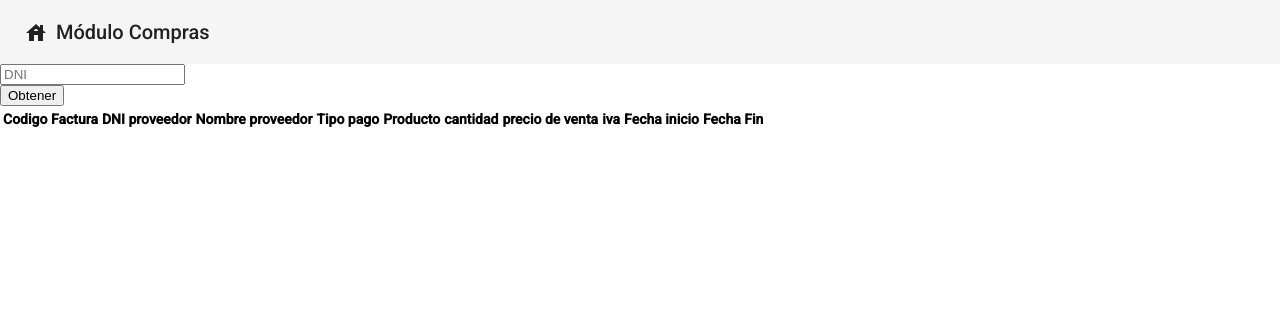
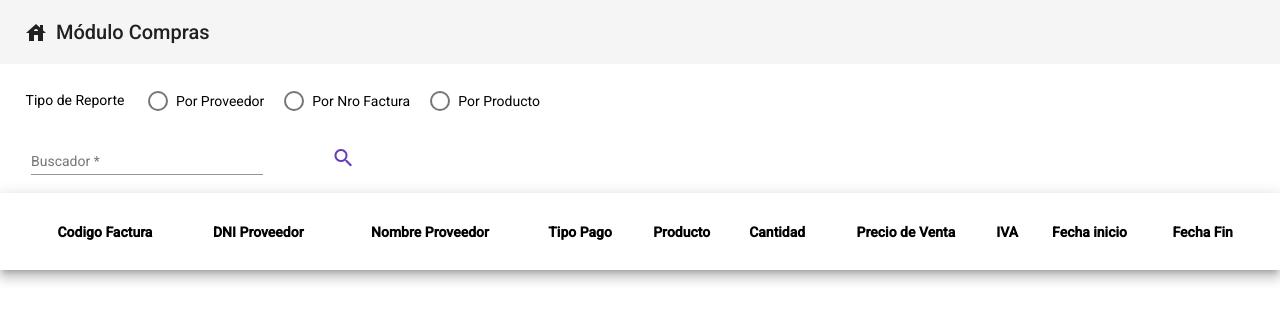
Before and after one commit to RGAC98/app-compras, an Angular app: page /reportes in a window 1280 px wide. Shown: the top 322 px of the page. Built offline with nearby package versions, Linux system fonts and the light colour scheme.

Commit message:
Feat: Diseño y Funcionalidad de los reportes

```diff
--- a/package.json
+++ b/package.json
@@ -27,7 +27,7 @@
   },
   "devDependencies": {
     "@angular-devkit/build-angular": "~0.1102.10",
-    "@angular/cli": "~11.2.10",
+    "@angular/cli": "^11.2.14",
     "@angular/compiler-cli": "~11.2.11",
     "@types/jasmine": "~3.6.0",
     "@types/node": "^12.11.1",
--- a/src/app/_services/api-compras.service.ts
+++ b/src/app/_services/api-compras.service.ts
@@ -16,4 +16,12 @@ export class ApiComprasService
   {
     return this.compras.get(this.ruta+"/factura_detalle/proveedor/"+dni)
   }
+  getFacturaDetallePorNroFactura(nroFactura)
+  {
+    return this.compras.get(this.ruta+"/factura_detalle/nroFactura/"+nroFactura)
+  }
+  getFacturaDetallePorCodigoProducto(codigoProducto)
+  {
+    return this.compras.get(this.ruta+"/factura_detalle/producto/"+codigoProducto)
+  }
 }
--- a/src/app/factura_detalle/reportes/reportes.component.css
+++ b/src/app/factura_detalle/reportes/reportes.component.css
@@ -0,0 +1,40 @@
+.example-form {
+  min-width: 150px;
+  max-width: 400px;
+  width: 100%;
+  margin-left: 10%;
+}
+
+.example-full-width {
+  width: 75%;
+}
+
+table {
+  width: 100%;
+  padding: 2%;
+}
+
+.item {
+  text-align: center;
+  padding-top: 2%;
+}
+
+.check_box {
+  margin: 2%;
+}
+
+.check_item {
+  margin-right: 10px;
+}
+
+.example-margin {
+  margin: 0 10px;
+}
+.search {
+  margin-left: 0px;
+}
+
+.buscador_container {
+  flex-direction: row;
+  columns: 4;
+}
--- a/src/app/factura_detalle/reportes/reportes.component.html
+++ b/src/app/factura_detalle/reportes/reportes.component.html
@@ -1,38 +1,57 @@
-<div>
-    <input type="text" placeholder="DNI" [(ngModel)]="dni" [ngModelOptions]="{standalone: true}" required>
+<div class="check_box">
+    <mat-radio-group [(ngModel)]="parametro" [ngModelOptions]="{standalone: true}">
+        <label class="check_item">Tipo de Reporte </label>
+        <mat-radio-button class="example-margin" value="Proveedor">Por Proveedor</mat-radio-button>
+        <mat-radio-button class="example-margin" value="nroFactura">Por Nro Factura</mat-radio-button>
+        <mat-radio-button class="example-margin" value="Producto">Por Producto</mat-radio-button>
+    </mat-radio-group>
 </div>
-<div>
-    <button type="submit" (click)="ObtenerFacturasDetallePorProveedorDNI()">Obtener</button>
+
+<div class="buscador_container">
+<form class="example-form">
+    <mat-form-field class="example-full-width">
+        <mat-label>Buscador</mat-label>
+        <input matInput type="text" placeholder="Parámetro" [(ngModel)]="buscador" [ngModelOptions]="{standalone: true}" required>
+    </mat-form-field>
+</form>
+
+<!-- <div class="aux"> -->
+    <button class="search" mat-icon-button color="primary" type="submit" (click)="Filtro()"><mat-icon>search</mat-icon></button>
+<!-- </div> -->
 </div>
-<div>
+
+<div class="tabla table-responsive mat-elevation-z8">
     <table>
         <thead>
             <tr>
                 <th>Codigo Factura</th>
-                <th>DNI proveedor</th>
-                <th>Nombre proveedor</th>
-                <th>Tipo pago</th>
+                <th>DNI Proveedor</th>
+                <th>Nombre Proveedor</th>
+                <th>Tipo Pago</th>
                 <th>Producto</th>
-                <th>cantidad</th>
-                <th>precio de venta</th>
-                <th>iva</th>
+                <th>Cantidad</th>
+                <th>Precio de Venta</th>
+                <th>IVA</th>
                 <th>Fecha inicio</th>
                 <th>Fecha Fin</th>
             </tr>
         </thead>
         <tbody>
             <tr *ngFor = "let factura of reporte">
-                <td>{{factura.fcab_id}}</td>
-                <td>{{factura.prv_dni}}</td>
-                <td>{{factura.prv_nombre}}</td>
-                <td>{{factura.fcab_tipo_pago}}</td>
-                <td>{{factura.fpro_producto}}</td>
-                <td>{{factura.fpro_cantidad}}</td>
-                <td>{{factura.fpro_pvp}}</td>
-                <td>{{factura.fpro_iva}}</td>
-                <td>{{factura.fcab_fecha_init}}</td>
-                <td>{{factura.fcab_fecha_fin}}</td>
+                <td class="item">{{factura.fcab_id}}</td>
+                <td class="item">{{factura.prv_dni}}</td>
+                <td class="item">{{factura.prv_nombre}}</td>
+                <td class="item" *ngIf="factura.fcab_tipo_pago == true ; else noCredito">Crédito</td>
+                <ng-template #noCredito>Contado</ng-template>
+                <td class="item">{{factura.fpro_producto}}</td>
+                <td class="item">{{factura.fpro_cantidad}}</td>
+                <td class="item">{{factura.fpro_pvp}}</td>
+                <td class="item">{{factura.fpro_iva}}</td>
+                <td class="item">{{factura.fcab_fecha_init}}</td>
+                <td class="item">{{factura.fcab_fecha_fin}}</td>
             </tr>
         </tbody>
     </table>
+
+
 </div>
--- a/src/app/factura_detalle/reportes/reportes.component.ts
+++ b/src/app/factura_detalle/reportes/reportes.component.ts
@@ -9,7 +9,11 @@ import {ApiComprasService} from '../../_services/api-compras.service'
 
 export class ReportesComponent implements OnInit
 {
-  dni: any
+  // dni: any
+  // nroFactura: any
+  // codigoProducto: any
+  buscador: any
+  parametro: any
   reporte: Array<any> = []
 
   constructor(private compras_api: ApiComprasService)
@@ -18,13 +22,62 @@ export class ReportesComponent implements OnInit
   ngOnInit(): void
   {}
 
+  Filtro()
+  {
+    if (this.parametro == 'Proveedor') {
+      this.ObtenerFacturasDetallePorProveedorDNI()
+    }else{
+      if (this.parametro == 'nroFactura') {
+        this.ObtenerFacturasDetallePorNroFactura()
+      }else{
+        this.ObtenerFacturasDetallePorCodigoProducto()
+      }
+    }
+  }
+
   ObtenerFacturasDetallePorProveedorDNI()
   {
-    console.log(this.dni)
-    this.compras_api.getFacturaDetallePorProveedorDNI(this.dni).subscribe((respuesta: any) =>{
+    // console.log(this.dni)
+    this.compras_api.getFacturaDetallePorProveedorDNI(this.buscador).subscribe((respuesta: any) =>{
       this.reporte = respuesta.facturas
-      console.log(this.reporte)
+      this.reemplazarFechas(this.reporte)
+      // console.log(this.reporte)
     })
   }
 
+  ObtenerFacturasDetallePorNroFactura()
+  {
+    // console.log(this.nroFactura)
+    this.compras_api.getFacturaDetallePorNroFactura(this.buscador).subscribe((respuesta: any) =>{
+      this.reporte = respuesta.facturas
+      this.reemplazarFechas(this.reporte)
+      // console.log(this.reporte)
+    })
+  }
+
+  ObtenerFacturasDetallePorCodigoProducto()
+  {
+    // console.log(this.codigoProducto)
+    this.compras_api.getFacturaDetallePorCodigoProducto(this.buscador).subscribe((respuesta: any) =>{
+      this.reporte = respuesta.facturas
+      this.reemplazarFechas(this.reporte)
+      // console.log(this.reporte)
+    })
+  }
+
+  obtenerFecha(fcab_fecha)
+  {
+    var fecha_iso = fcab_fecha+""
+    var fecha = fecha_iso.substring(0,10)
+    return fecha
+  }
+
+  reemplazarFechas(lista)
+  {
+    for (let i = 0; i < lista.length; i++) {
+      lista[i].fcab_fecha_init = this.obtenerFecha(lista[i].fcab_fecha_init)
+      lista[i].fcab_fecha_fin = this.obtenerFecha(lista[i].fcab_fecha_fin)
+    }
+    this.reporte=lista
+  }
 }
```
Also changed, not shown: 1 other file (tests, documents, lock files or other folders).
